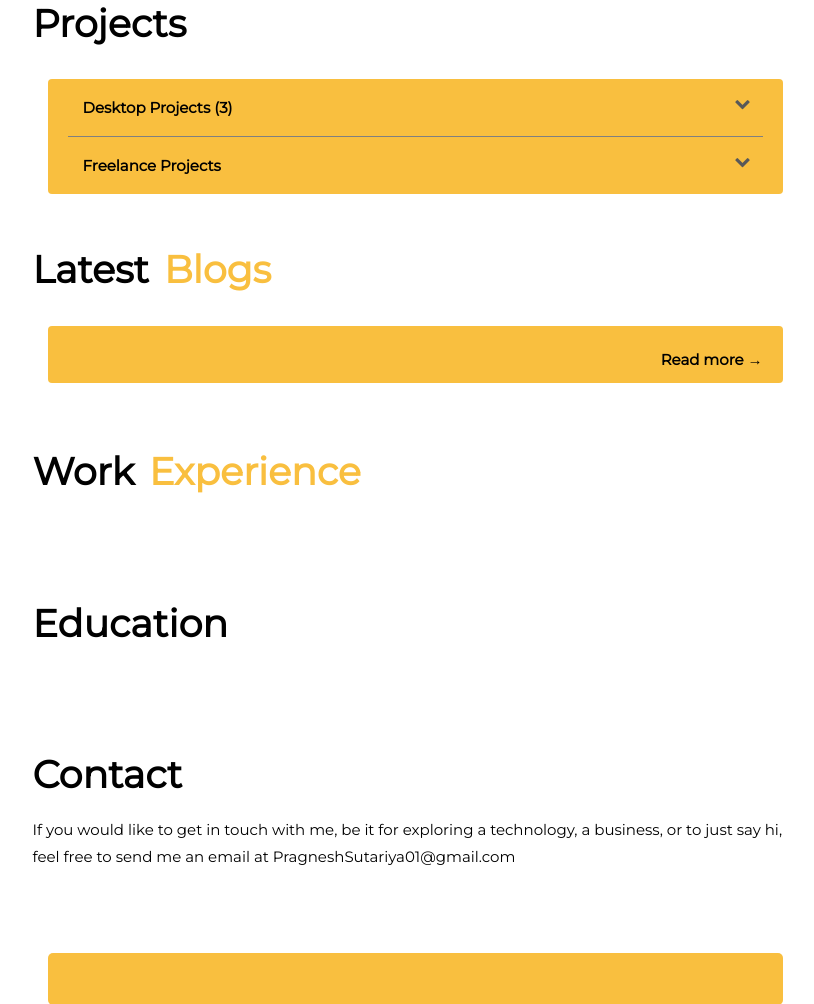
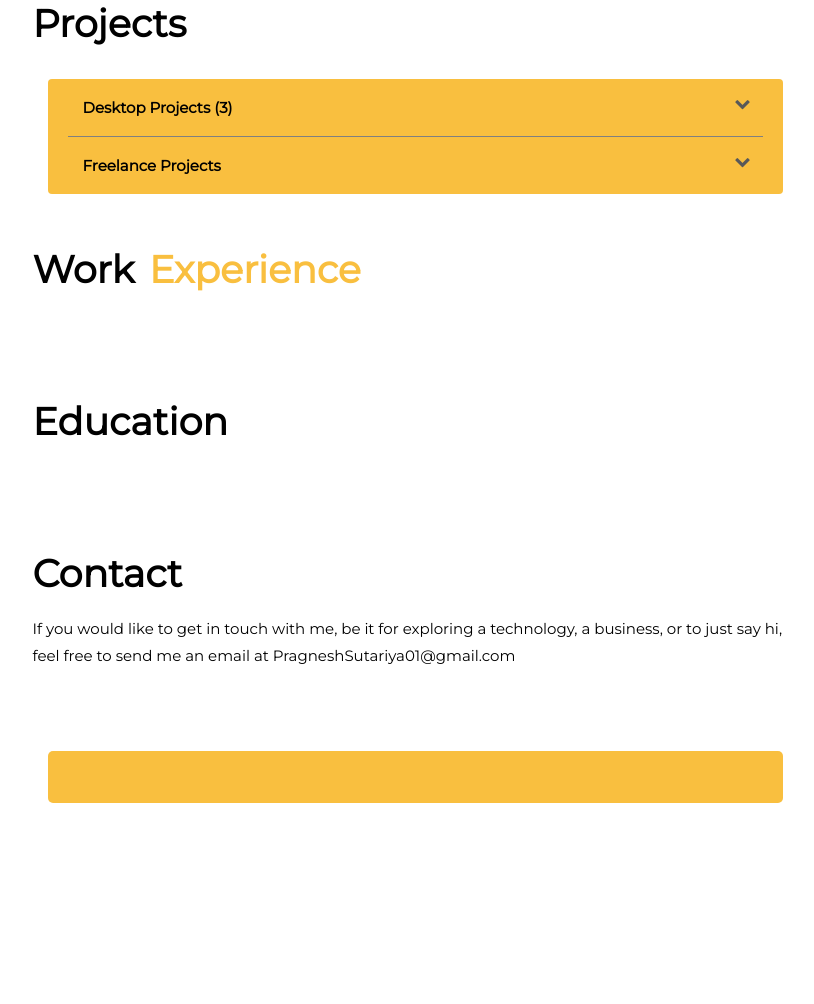
Before and after one commit to Pragnesh97/Pragnesh.Resume, a plain HTML site: page index.html in a window 1280 px wide. Shown: the part 796-1800 px from the top of the page, without its empty margins (375-1189 px from the left). After the commit the page ends 1599 px from the top, so only its background shows below. Drawn offline with Linux system fonts and the light colour scheme; no server answers; a web font is replaced by a local one.

Commit message:
Update index.html

```diff
--- a/index.html
+++ b/index.html
@@ -124,30 +124,7 @@
                 </section>
                 <!--------------------[END] Projects---------------------------->
                 <!--------------------[START] Blogs----------------------------->
-                 <section class="colorlib-blogs no-print" data-section="blogs">
-                  <div class="colorlib-narrow-content">
-                     <div class="row row-bottom-padded-sm animate-box"
-                         data-animate-effect="fadeInLeft">
-                        <div class="about-desc">
-                           <h1>Latest <span style="color: #f9bf3f">Blogs</span>
-                           </h1>
-                        </div>
-                     </div>
-                     <ul id="accordion" class="accordion animate-box"
-                         data-animate-effect="fadeInLeft">
-                        <li class="open">
-                           <ul id="blogs" class="submenu"
-                               style="display: block;">
-                           </ul>
-                        </li>
-                        <a class="readmore"
-                            href=""
-                            target="_blank">
-                           <p>Read more &RightArrow;</p>
-                        </a>
-                     </ul>
-                  </div>
-               </section>
+
                 <!--------------------[END] Blogs------------------------------->
                 <!--------------------[START] Work Experience------------------->
                 <section class="colorlib-experience" data-section="experience">
```
